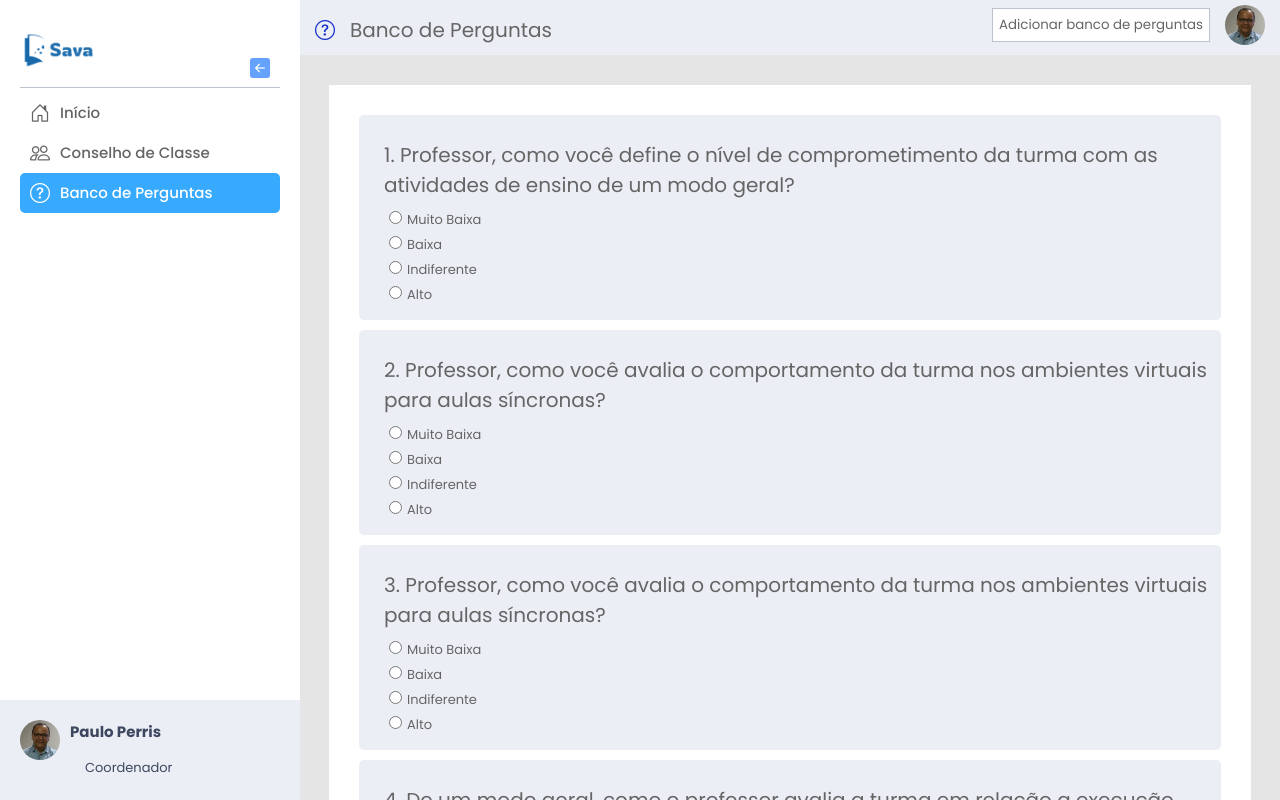
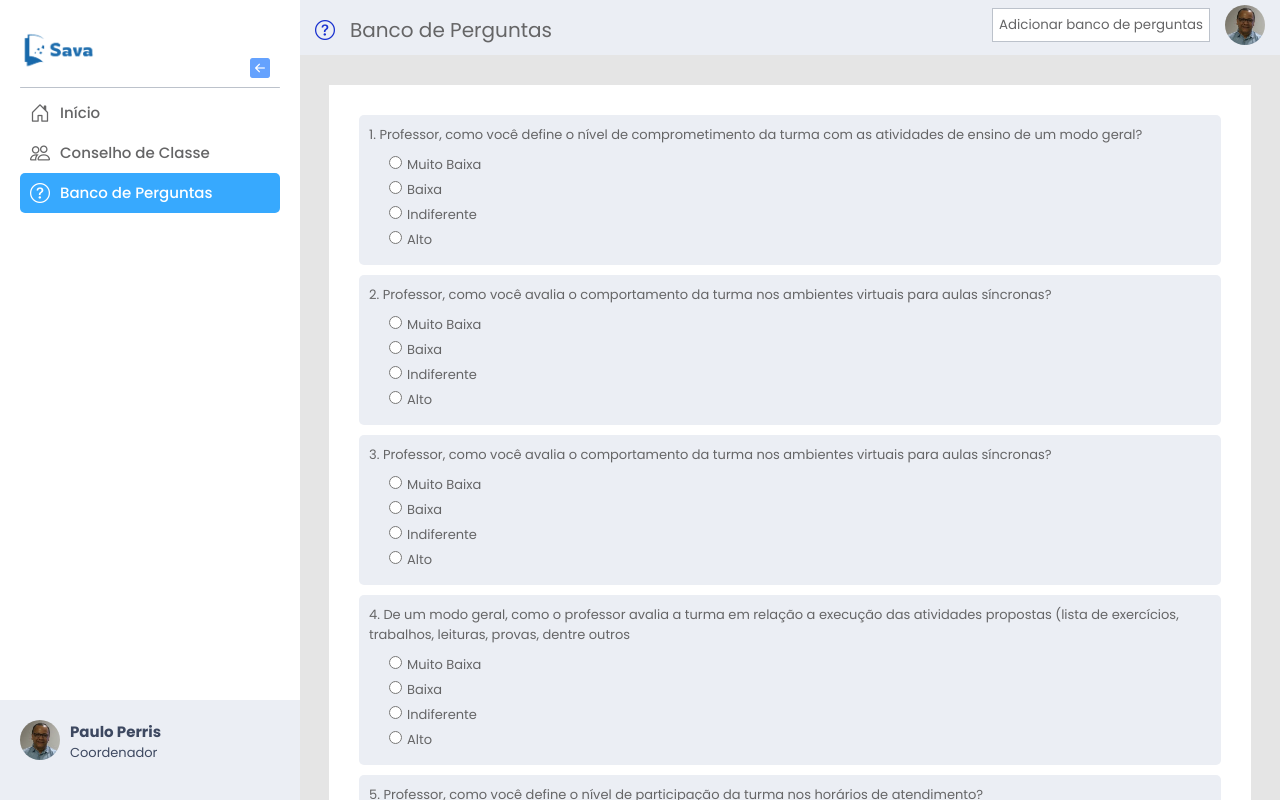
Before and after one commit to jonatasfbastos/sava_front, a React (Create React App) app: page /banco_de_perguntas in a window 1280 px wide. Shown: the top 800 px of the page. Built offline with nearby package versions, Linux system fonts and the light colour scheme.

Commit message:
SI-21 fix margin in side-bar-footer

```diff
--- a/src/components/top-bar/top-bar.css
+++ b/src/components/top-bar/top-bar.css
@@ -7,7 +7,7 @@
     gap: 5px;
 }
 
-.top-bar-container i, p {
+.top-bar-container i, .top-bar-container p {
     margin: 15px 0px 0px 15px;
     font-size: 20px;
 }
```
